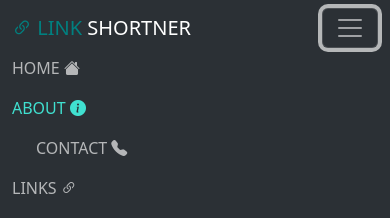
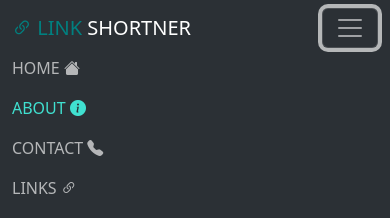
Before and after one commit to MlamliLolwane/Link-Shortner, a React (Vite) app: page /about in a window 390 px wide. Both pictures are taken after a click on the button "Toggle navigation". Shown: the top 218 px of the page. Built offline with nearby package versions, Linux system fonts and the light colour scheme.

Commit message:
Update Navbar.jsx

```diff
--- a/src/components/Navbar.jsx
+++ b/src/components/Navbar.jsx
@@ -24,7 +24,7 @@ function Navbar() {
                                 <NavLink className="nav-link" to="/about">ABOUT <i className="bi bi-info-circle-fill"></i>
                                 </NavLink>
                             </li>
-                            <li className="nav-item px-4">
+                            <li className="nav-item px-lg-4">
                                 <NavLink className="nav-link" to="/contact">CONTACT <i className="bi bi-telephone-fill"></i>
                                 </NavLink>
                             </li>
```
